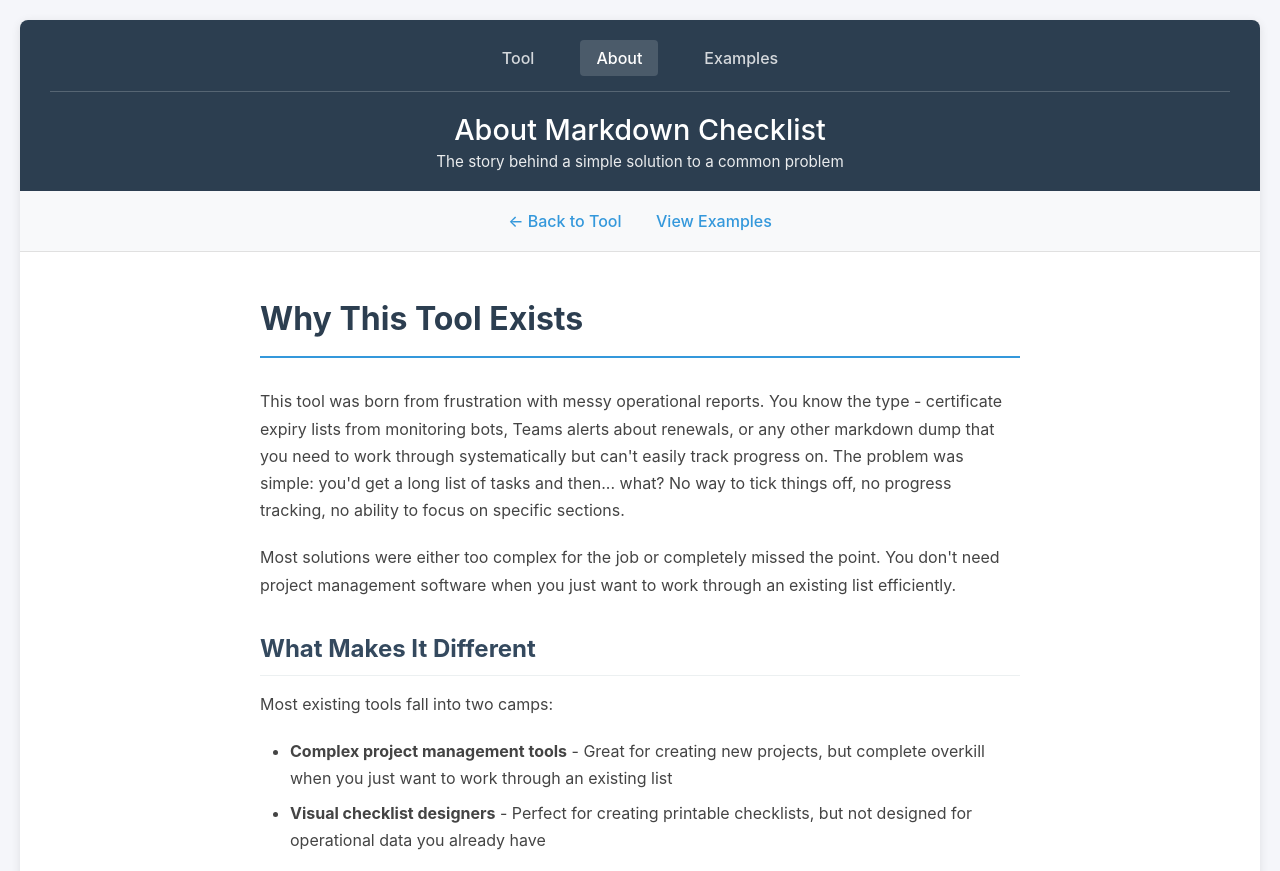
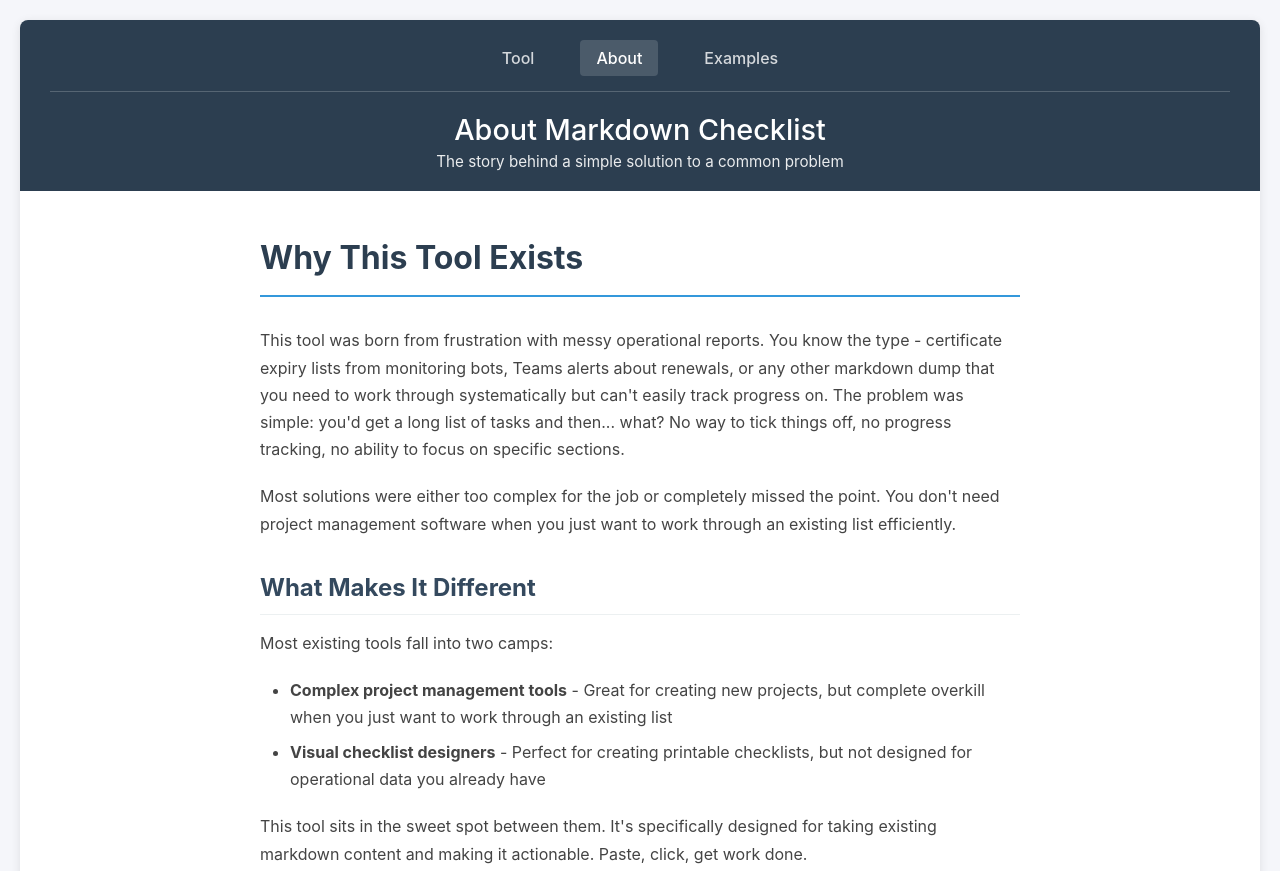
Before and after one commit to JimWardle/markdownToChecklist, a plain HTML site: page about.html in a window 1280 px wide. Shown: the top 871 px of the page. Drawn offline with Linux system fonts and the light colour scheme.

```diff
--- a/about.html
+++ b/about.html
@@ -113,11 +113,6 @@
             <p>The story behind a simple solution to a common problem</p>
         </div>
 
-        <div class="nav-links">
-            <a href="index.html">← Back to Tool</a>
-            <a href="examples.html">View Examples</a>
-        </div>
-
         <div class="content">
             <h1>Why This Tool Exists</h1>
 
```
Also changed, not shown: examples.html (+0 -5 lines).
